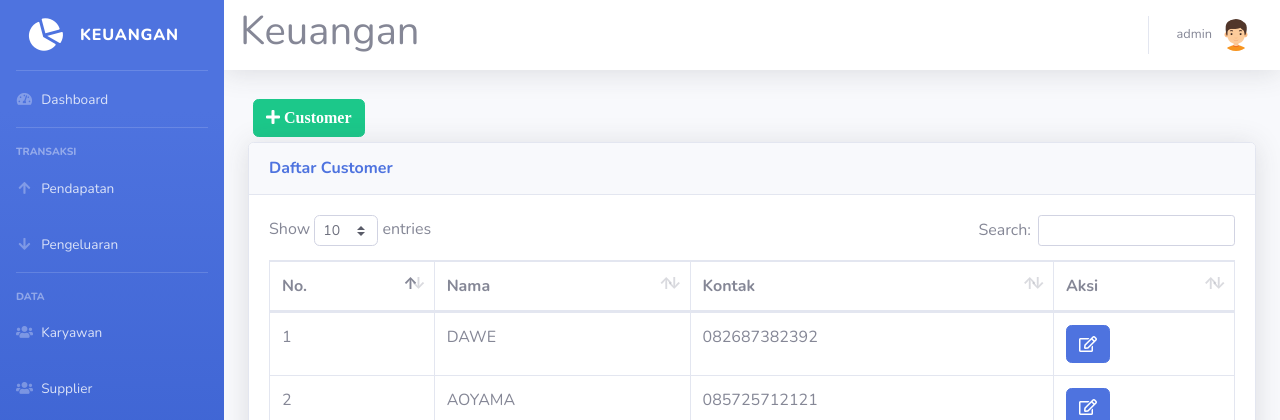
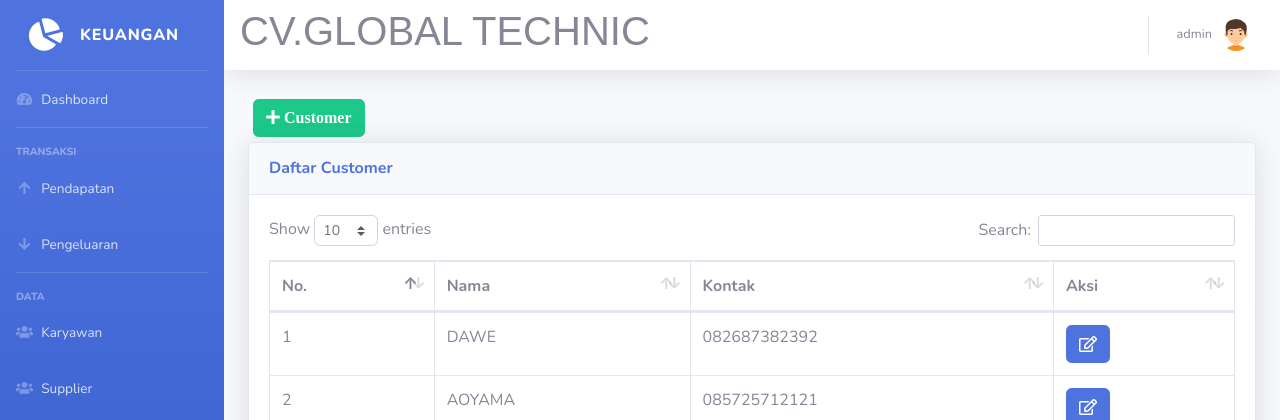
Before and after one commit to Endyfadlullah/project, a PHP site: page /customer.php in a window 1280 px wide. Shown: the top 420 px of the page. Run offline with PHP 8.4, Linux system fonts and the light colour scheme; a user stored in the database is signed in; data comes from the database, SQL or seed files in the repository.

Commit message:
ganti navbar

```diff
--- a/navbar.php
+++ b/navbar.php
@@ -7,7 +7,9 @@
           </button>
 
           <!-- Topbar Search -->
-		<h1>Keuangan</h1>
+		<div style="font-family: 'Poppins', sans-serif; font-size: 100px;">
+      <h1>CV.GLOBAL TECHNIC</h1>
+    </div>
 
 <?php require 'user.php'; ?>
 
```
